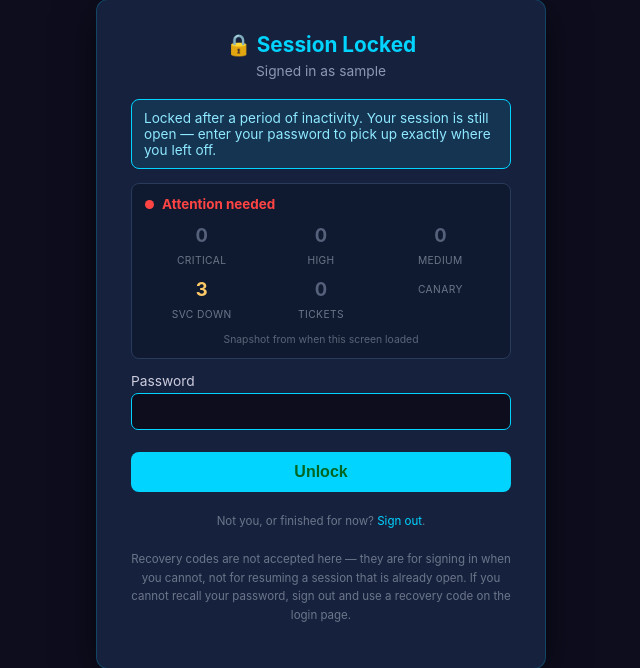
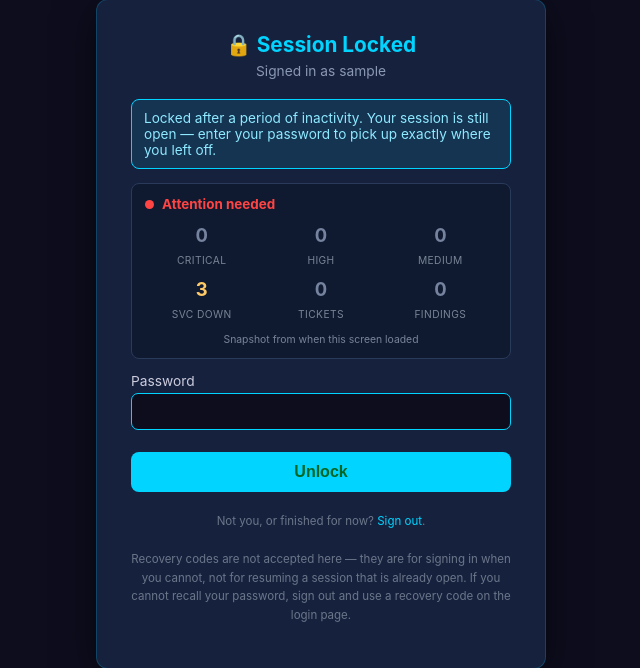
Before and after one commit to nemesis981/dashboard, a Flask app: page /account/unlock in a window 1280 px wide. Shown: the part 66-734 px from the top of the page, without its empty margins (319-959 px from the left). Run offline with Flask 3, Linux system fonts and the light colour scheme; a user stored in the database is signed in; data comes from the database, SQL or seed files in the repository; data that the repository does not hold is empty.

Commit message:
fix(unlock): restore lock-screen findings tile; raise health-panel contrast
TWO CHANGES TO ONE FILE.

1. REGRESSION FIX. 1e9b163 renamed counts["canary_trips"] to findings_open
   (it never counted canary trips -- it counts every unreviewed malware
   finding, and was 100% canary only by coincidence). templates/unlock.html
   still read the old key, so Jinja resolved it to undefined: the tile rendered
   blank and never highlighted, while its four siblings kept working.

   Missed at the time because the staleness grep was scoped
   `--include=*.py --include=*.js` and excluded templates -- a check whose scope
   guaranteed it could not find the remaining consumer. A compatibility fallback
   was added to header-status.js for exactly this breakage; the template was not
   looked at.

   The label changes with the key. Leaving "Canary" on a number that counts all
   unreviewed findings would preserve the same mislabel this rename removed, in
   the one place a user actually reads it. "Findings" rather than "Threats"
   because the value is unreviewed detections pending triage, not confirmed
   threats, and the lock screen is where an inflated word does most damage.

2. CONTRAST (proposed by Window 3). .hc b #55617a -> #76839f,
   .hc span #6b7689 -> #798496, .health-note #5a6478 -> #78839a, against the
   #0f1a30 panel.

   HONEST ABOUT WHAT THIS IS: computed contrast ratios improve from roughly
   2.6/3.5/2.8:1 to roughly 4.5/4.2/4.6:1. That is a real, meaningful
   improvement, NOT a formal WCAG AA compliance claim -- .hc span in particular
   is 0.64em uppercase text landing near rather than clearly past the 4.5:1
   threshold for small text. Ratios are computed, not measured in a browser.

Verified by rendering the template through Jinja with a representative health
dict: the Findings tile renders its value, no empty tile remains, and all three
colour values are present in the output. No other consumer of the old key exists
-- the only remaining references are header-status.js's deliberate backwards-
compatible fallback and two explanatory comments.

Co-Authored-By: Claude Opus 5 (1M context) <noreply@anthropic.com>

```diff
--- a/templates/unlock.html
+++ b/templates/unlock.html
@@ -39,12 +39,12 @@
     .health-red .health-verdict { color:#ff4444; }
     .health-grid { display:grid; grid-template-columns:repeat(3,1fr); gap:9px 6px; }
     .hc { text-align:center; }
-    .hc b { display:block; font-size:1.15em; color:#55617a; line-height:1.35;
+    .hc b { display:block; font-size:1.15em; color:#76839f; line-height:1.35;
             font-weight:bold; }
-    .hc span { font-size:0.64em; color:#6b7689; text-transform:uppercase;
+    .hc span { font-size:0.64em; color:#798496; text-transform:uppercase;
                letter-spacing:0.04em; }
     .hc.on b { color:#ffc966; }
-    .health-note { margin-top:11px; font-size:0.65em; color:#5a6478; text-align:center; }
+    .health-note { margin-top:11px; font-size:0.65em; color:#78839a; text-align:center; }
   </style>
 </head>
 <body>
@@ -75,8 +75,8 @@
           <b>{{ health.counts.services_down }}</b><span>Svc Down</span></div>
         <div class="hc {% if health.counts.open_tickets %}on{% endif %}">
           <b>{{ health.counts.open_tickets }}</b><span>Tickets</span></div>
-        <div class="hc {% if health.counts.canary_trips %}on{% endif %}">
-          <b>{{ health.counts.canary_trips }}</b><span>Canary</span></div>
+        <div class="hc {% if health.counts.findings_open %}on{% endif %}">
+          <b>{{ health.counts.findings_open }}</b><span>Findings</span></div>
       </div>
       <div class="health-note">Snapshot from when this screen loaded</div>
     </div>
```
